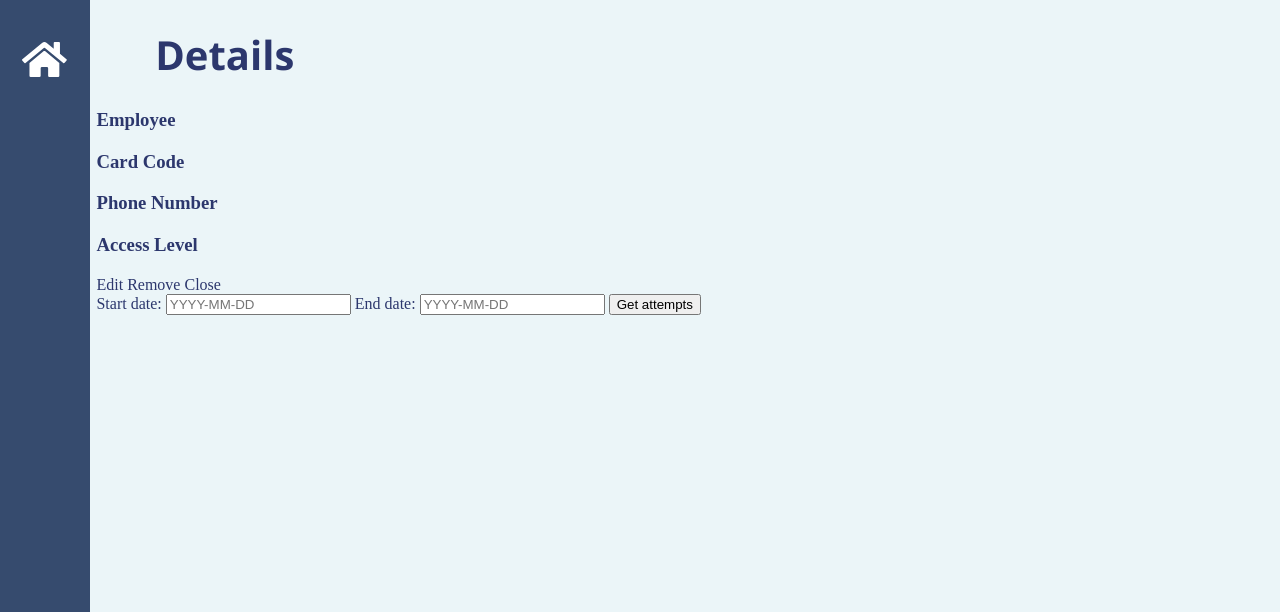
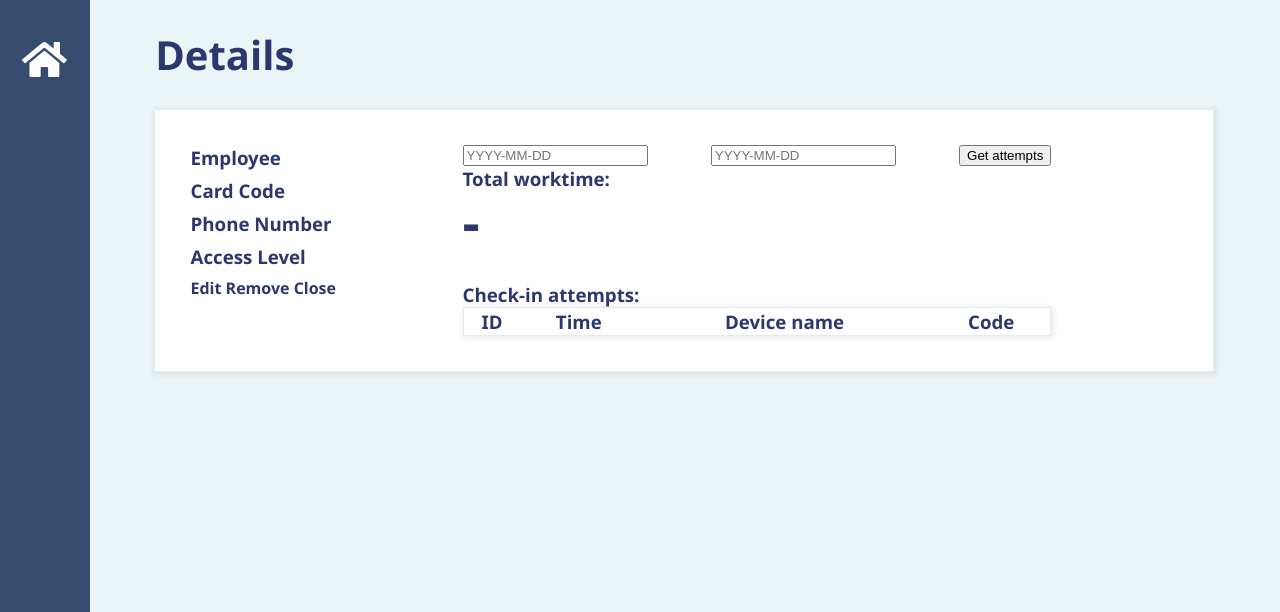
Before and after one commit to callmeFilip/Access_Control_System, a Django app: page /employee/1/ in a window 1280 px wide. Shown: the top 612 px of the page. Run offline with Django 4.2, Linux system fonts and the light colour scheme; data that the repository does not hold is empty.

Commit message:
Added worktime functionality to UI

```diff
--- a/Statistics_Server/Acess_Control_System/user_interface/forms.py
+++ b/Statistics_Server/Acess_Control_System/user_interface/forms.py
@@ -10,6 +10,6 @@ class AddUserForm(forms.Form):
 
 class DatesForm(forms.Form):
     start_date = forms.DateField(widget=forms.DateInput(
-        attrs={'placeholder': 'YYYY-MM-DD', 'required': 'required'}))
+        attrs={'placeholder': 'YYYY-MM-DD', 'required': 'required'}), label='')
     end_date = forms.DateField(widget=forms.DateInput(
-        attrs={'placeholder': 'YYYY-MM-DD', 'required': 'required'}))
+        attrs={'placeholder': 'YYYY-MM-DD', 'required': 'required'}), label='')
--- a/Statistics_Server/Acess_Control_System/user_interface/static/user_interface/main.css
+++ b/Statistics_Server/Acess_Control_System/user_interface/static/user_interface/main.css
@@ -24,23 +24,23 @@ body {
   margin: auto;
   width: 90%;
   background-color: white;
+  text-align: center;
   border: 1px solid #e3edf0;
   border-collapse: collapse;
-  text-align: center;
   box-shadow: 1px 1px 5px 2px rgba(0, 0, 0, 7%);
 }
 
 table.employees_table th,
 table.employees_table td {
   border-bottom: 1px solid #e3edf0;
-  color: #2c376d;
   font-size: 30px;
-  font-family: "Segoe UI";
   font-weight: 600;
   height: 65px;
 }
 
 #main {
+  font-family: "Segoe UI";
+  font-weight: 600;
   margin-left: 7%;
   color: #2c376d;
 }
@@ -48,7 +48,6 @@ table.employees_table td {
 #main h1 {
   padding-left: 5%;
   font-size: 40px;
-  font-family: "Segoe UI";
   font-weight: 600;
 }
 
@@ -61,3 +60,54 @@ a:visited {
   color: #2c376d;
   text-decoration: none;
 }
+
+#details-panel {
+  background-color: white;
+  width: 84%;
+  margin: auto;
+  display: grid;
+  grid-template-columns: auto auto auto;
+  margin: auto;
+  padding: 3%;
+  border: 1px solid #e3edf0;
+  border-collapse: collapse;
+  box-shadow: 1px 1px 5px 2px rgba(0, 0, 0, 7%);
+}
+
+#details-panel h3 {
+  margin: 0;
+  padding: 0;
+  font-weight: 600;
+}
+
+#details-panel h2 {
+  margin-top: -1%;
+  margin-bottom: 4%;
+  font-size: 40pt;
+  font-weight: 600;
+}
+
+#employee-worktime table {
+  font-size: 14pt;
+  text-align: center;
+  margin: auto;
+  width: 100%;
+  border: 1px solid #e3edf0;
+  border-collapse: collapse;
+  box-shadow: 1px 1px 5px 2px rgba(0, 0, 0, 7%);
+}
+
+#employee-worktime th,
+#employee-worktime td {
+  border-bottom: 1px solid #e3edf0;
+}
+
+#employee-worktime form {
+  margin: auto;
+  display: flex;
+  justify-content: space-between;
+}
+
+#hours-min-text {
+  font-size: 14pt;
+}
--- a/Statistics_Server/Acess_Control_System/user_interface/templates/user_interface/employee.html
+++ b/Statistics_Server/Acess_Control_System/user_interface/templates/user_interface/employee.html
@@ -6,6 +6,7 @@
 <h1>Details</h1>
 
 <div id="details-panel">
+  <div id="employee-information">
     <h3>Employee</h3>
     <h2>{{ object.associated_name }}</h2>
     <h3>Card Code</h3>
@@ -23,18 +24,44 @@
     </a>
     <a class="close-btn" href="{% url 'home-page' %}">Close</a>
   </div>
-<div>
+  <div id="employee-worktime">
     <form method="post">
       {% csrf_token %}{{ date_form }}
       <button type="submit">Get attempts</button>
     </form>
+
+    <h3>Total worktime:</h3>
+    {% if work_time_hours and work_time_minutes %}
+    <h2>{{work_time_hours}}:{{work_time_minutes}}<a id="hours-min-text">Hrs/Min</a>
+    </h2>
+    {% else %}
+    <h2>-</h2>
+    {% endif %}
+
+    <h3>Check-in attempts:</h3>
+    <table>
+      <tr>
+        <th>ID</th>
+        <th>Time</th>
+        <th>Device name</th>
+        <th>Code</th>
+      </tr>
+
+      {% for attempt in check_attempts %}
+      <tr>
+        <td>{{attempt.attempt_id}}</td>
+        <td>{{attempt.time}}</td>
+        <td>{{attempt.device_name}}</td>
+        <td>{{attempt.status_code}}</td>
+      </tr>
+      {% endfor %}
+
+    </table>
   </div>
 
-{% for attempt in check_attempts %}
+</div>
 
-<h1>{{attempt.time}}</h1>
 
-{% endfor %}
 
 <!-- {% for check_attempt in check_attempts%}
 
--- a/Statistics_Server/Acess_Control_System/user_interface/views.py
+++ b/Statistics_Server/Acess_Control_System/user_interface/views.py
@@ -9,7 +9,7 @@ from .models import Card, Check_attempt
 from .forms import DatesForm
 from django.urls import reverse
 from django.db.models.query import EmptyQuerySet
-
+import math
 
 
 """
@@ -42,12 +42,29 @@ def EmployeeDetailView(request, pk):
             start_date = date_form.cleaned_data['start_date']
             end_date = date_form.cleaned_data['end_date']
 
-            # get filtered check_attempts based on start_date and end_date for user with pk as id,
-            # then sort descending by name
-            context['check_attempts'] = reversed(Check_attempt.objects.filter(
+            # filter all check_attempts based on start_date and end_date for user with pk as id
+            check_attempts = Check_attempt.objects.filter(
                 card=Card.objects.filter(card_uid=pk).first().card_uid,
-                time__gt=start_date, time__lt=end_date))
+                time__gt=start_date, time__lt=end_date)
 
+            # then sort descending by name and pass to context
+            context['check_attempts'] = reversed(check_attempts)
+
+            # get only the successful checks in a list
+            successful_attempts = check_attempts.filter(status_code=1) # 1 - success
+
+            if len(successful_attempts) >= 2:
+                work_time = (successful_attempts[1].time - successful_attempts[0].time)
+
+                if (len(successful_attempts) % 2) is True:
+                    for i in range(2, len(successful_attempts), 2):
+                        work_time += (successful_attempts[i+1].time - successful_attempts[i].time)
+                else:
+                    for i in range(2, len(successful_attempts) - 1, 2):
+                        work_time += (successful_attempts[i+1].time - successful_attempts[i].time)
+
+                context['work_time_hours'] = math.floor(work_time.total_seconds() / 3600)
+                context['work_time_minutes'] = math.floor((work_time.total_seconds() / 60) - (context['work_time_hours'] * 60))
     else:
         date_form = DatesForm()
 
```
Lines whose indentation alone changed are shown as unchanged.
